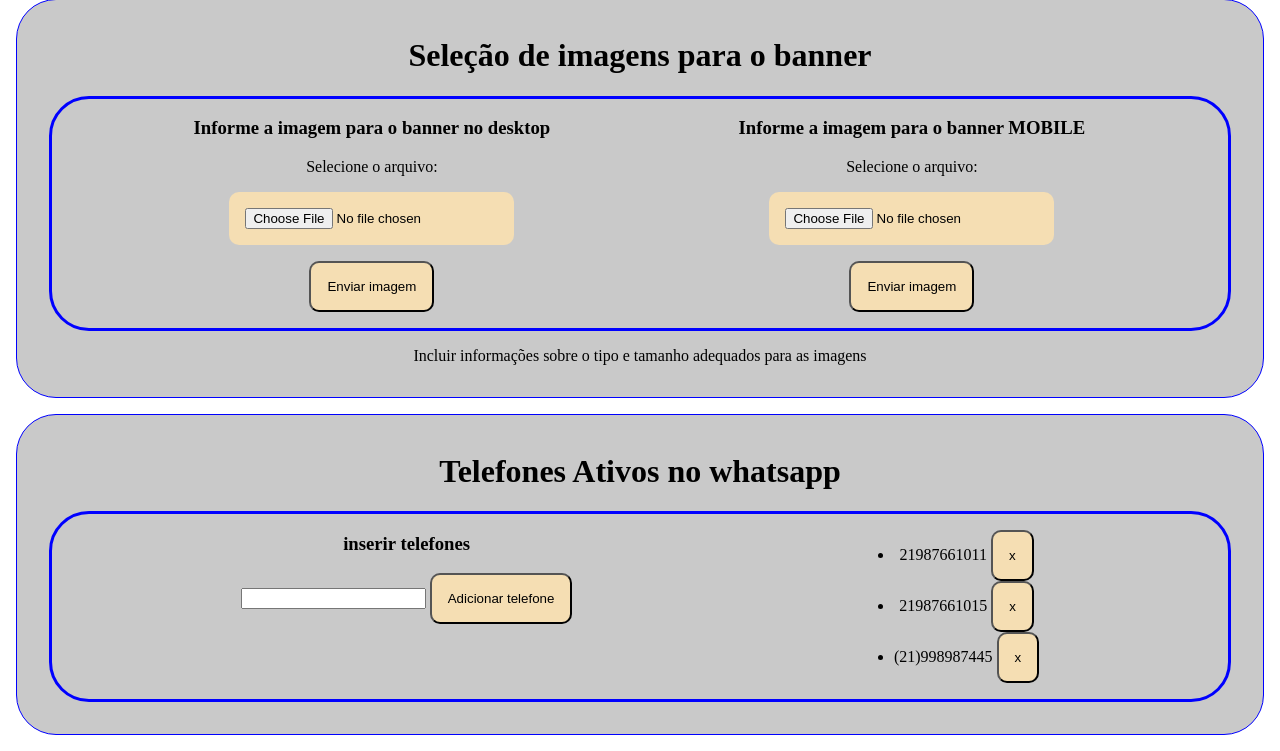
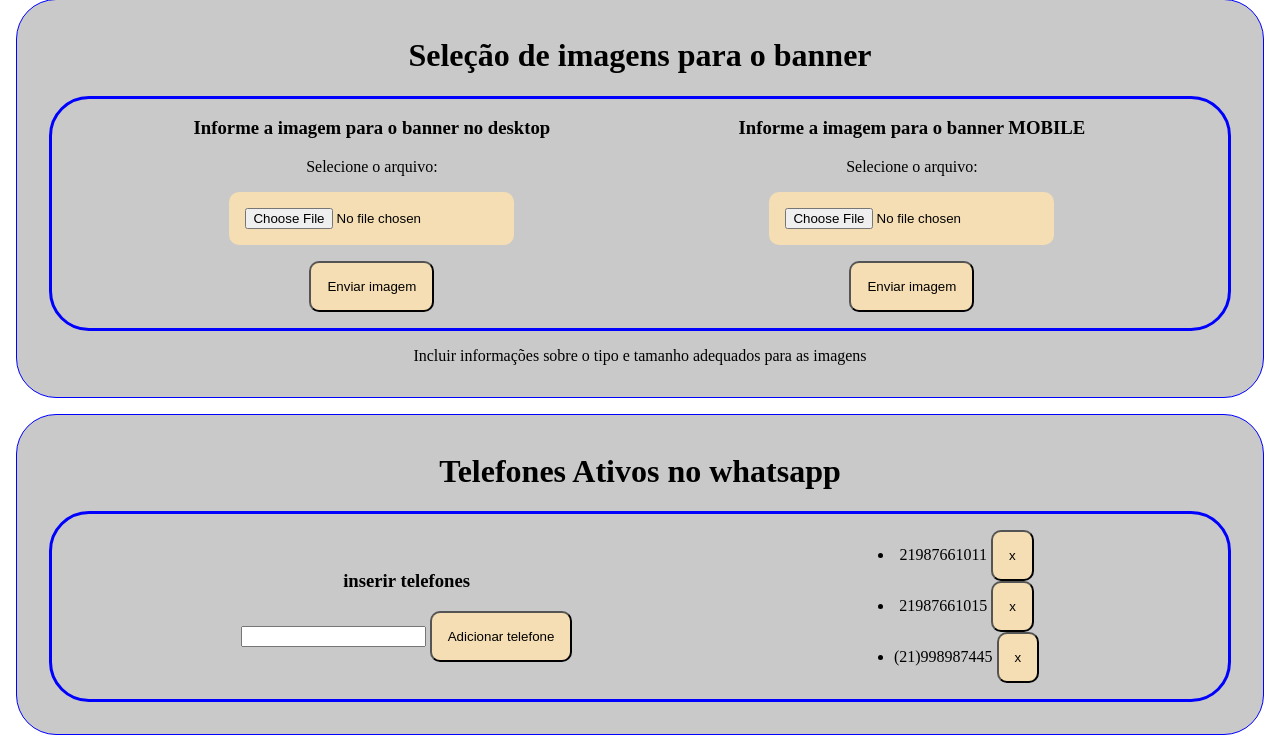
Before and after one commit to viniciusrad/teste-site, a PHP site: page /administrativo.php in a window 1280 px wide. Shown: the part 164-915 px from the top of the page. Run offline with PHP 8.4, Linux system fonts and the light colour scheme.

Commit message:
ajuste de posicionamento

```diff
--- a/administrativo.css
+++ b/administrativo.css
@@ -33,11 +33,13 @@ body{
 .elemento-adm{
     display: flex;
     justify-content: space-around;
+    flex-wrap: wrap;
     margin: 1rem;
     padding: 0 3rem;
     border: 3px solid blue;
     background-color: rgb(201, 201, 201);
     border-radius: 40px;
+    align-items: center;
 }
 .elemento-adm p{
     margin: 0;
```
